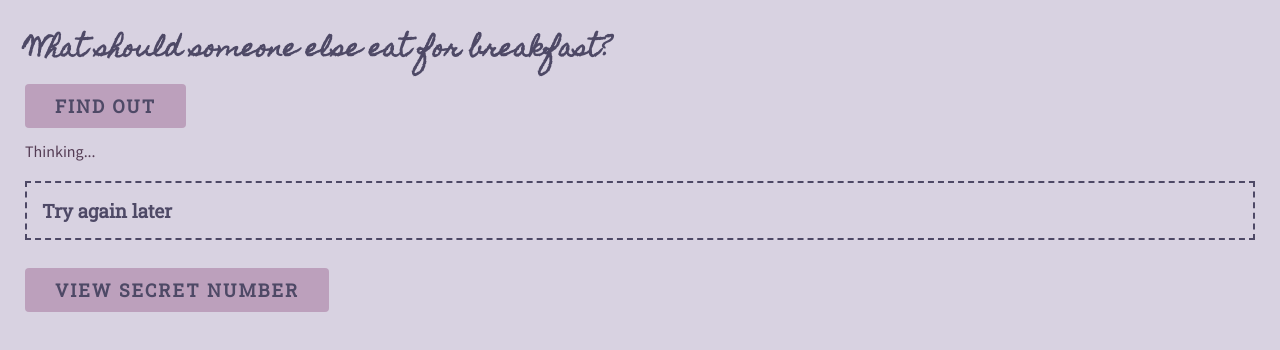
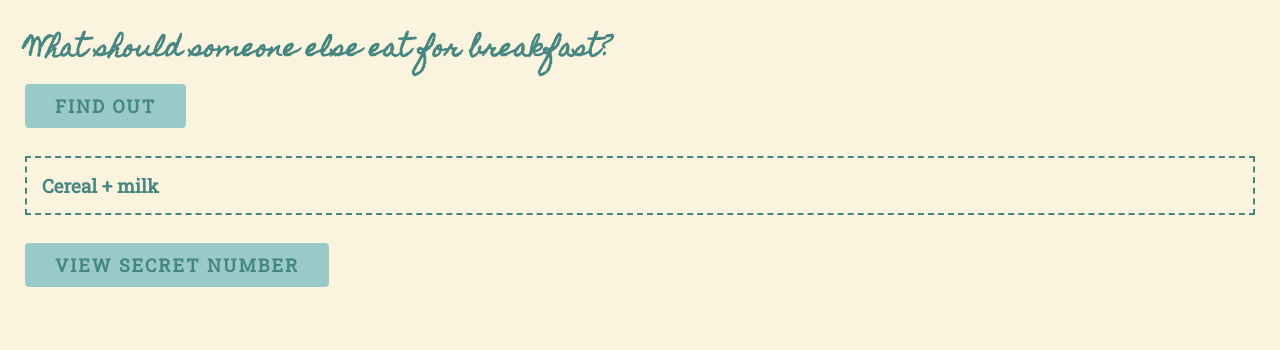
Before and after one commit to xuamyj/breakfast-spinner, a plain HTML site: page index.html in a window 1280 px wide. Both pictures are taken after a click on the element "FIND OUT". Drawn offline with Linux system fonts and the light colour scheme.

Commit message:
doneeeee! i love you amy

```diff
--- a/css/style.css
+++ b/css/style.css
@@ -6,35 +6,37 @@
 body {
     margin:25px;
 
-    background-color: #D8D2E1;
+    background-color: #FAF3DD;
 }
 
 h2 { /* top text */
     margin: 0px;
 
     font-family: 'Homemade Apple', cursive;
-    color: #4E4966; /* plum */
+    color: #468681; /* dark teal */
+
+    /* original teal: #68B0AB */
 }
 
 h3 { /* card name */
     margin: 0px;
 
     font-family: 'Roboto Slab', serif;
-    color: #4E4966; /* plum */
+    color: #468681; /* dark teal */
 }
 
 p {
     margin: 5px 0px;
 
     font-family: 'Source Sans Pro', sans-serif;
-    color: #543c54; /* dark pink */
+    color: #dfb32b; /* not periwinkle */
 }
 
 .button {
     margin: 8px 0px;
 
     display: inline-block;
-    background-color: #BCA0BC; /* pink */
+    background-color: #9acac7; /* light teal */
     padding: 10px 30px;
     border-radius: 4px;
 
@@ -42,15 +44,15 @@
     font-weight: bold;
     font-size: large;
     letter-spacing: 2px;
-    color: #4E4966; /* plum */
+    color: #468681; /* dark teal */
 }
 
 .button:hover, .button:active {
     cursor: pointer;
 
-    background-color: #4E4966; /* plum */
+    background-color: #468681; /* dark teal */
 
-    color: #BCA0BC; /* pink */
+    color: #9acac7; /* light teal */
 }
 
 .result {
@@ -58,5 +60,5 @@
 
     padding: 15px;
 
-    border: 2px dashed #4E4966; /* plum */
+    border: 2px dashed #468681; /* dark teal */
 }
--- a/js/breakfast.js
+++ b/js/breakfast.js
@@ -5,7 +5,7 @@
 const menu = [
 	{
 		name: 'Fruit',
-		percent: 30,
+		percent: 15,
 	},
 	{
 		name: 'Toast + eggs, and fruit',
@@ -13,7 +13,7 @@
 	},
 	{
 		name: 'Just eggs (fried), and fruit',
-		percent: 10,
+		percent: 15,
 	},
 	{
 		name: 'Toast + peanut butter, and fruit',
@@ -29,9 +29,34 @@
 	},
 	{
 		name: 'Cereal + milk, and fruit',
-		percent: 20,
+		percent: 30,
 	},
 ]
+
+
+// -------------------------------
+// FUNCTIONS: MENU-RELATED HELPERS
+// -------------------------------
+
+function chooseFoodFromMenu(num) {
+	// todo(wonjeo): scope creep as you please
+	let sum = 0;
+	let item = "";
+	for (let i = 0; i < menu.length; ++i) {
+		sum += menu[i].percent;
+		if (sum > num) {
+			item = menu[i].name;
+			break;
+		}
+	}
+
+	// fruit removal
+	if (num % 2 === 0) {
+		item = item.replace(", and fruit", "");
+	}
+
+	return item;
+}
 
 
 // ------------------
@@ -68,16 +93,6 @@
 }
 
 
-// -------------------------------
-// FUNCTIONS: MENU-RELATED HELPERS
-// -------------------------------
-
-function chooseFoodFromMenu() {
-	// todo(wonjeo): scope creep as you please
-	return 'Try again later';
-}
-
-
 // -------------------------
 // FUNCTIONS: CLICK HANDLERS
 // -------------------------
@@ -102,6 +117,8 @@
 
     // later, show food and button
     setTimeout(() => {
+	    displaySection(SECTION_THINKING, false);
+
         displaySection(SECTION_FOOD, true);
         displaySection(BUTTON_VIEW_NUMBER, true);
     }, 900);
```
